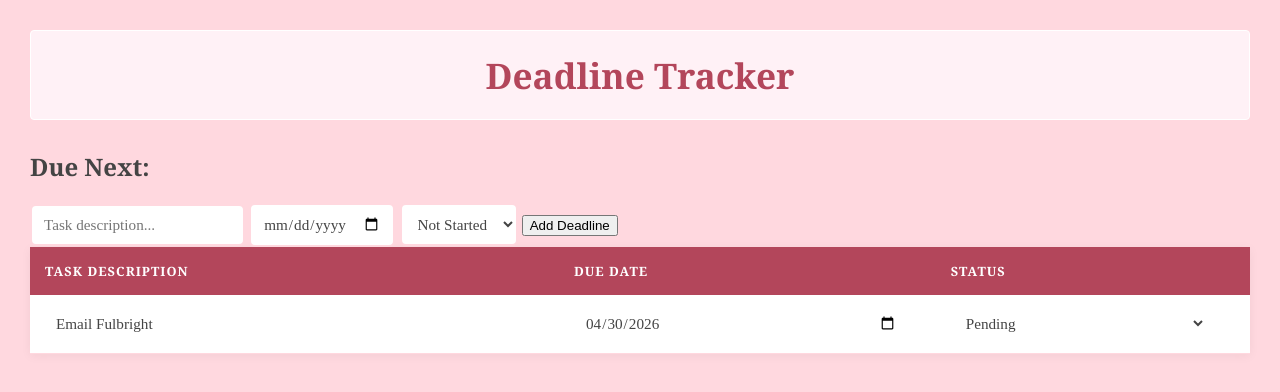
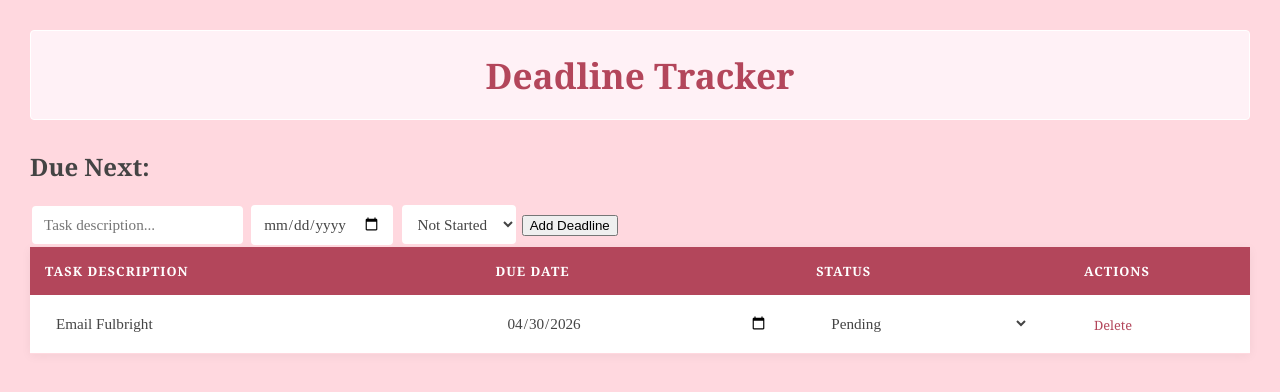
Before and after one commit to TierraCodes/CS322-Project2A, a Flask app: page / in a window 1280 px wide. Shown: the top 392 px of the page. Run offline with Flask 3, Linux system fonts and the light colour scheme.

Commit message:
implemented deletions

```diff
--- a/app.py
+++ b/app.py
@@ -40,3 +40,8 @@
         store.update(deadline_id, task, date, status)
 
     return redirect(url_for('home'))
+
+@app.route('/delete/<deadline_id>')
+def delete_deadline(deadline_id):
+    store.delete_deadline(deadline_id)
+    return redirect(url_for('home'))
--- a/templates/index.html
+++ b/templates/index.html
@@ -23,6 +23,7 @@
                     <th>Task Description</th>
                     <th>Due Date</th>
                     <th>Status</th>
+                    <th>Actions</th>
                 </tr>
             </thead>
             <tbody>
@@ -37,13 +38,17 @@
                     <td>
                         <select name="status" class="status-select">
                             <option value="not_started" {% if d.status == 'not_started' %}selected{% endif %}>Not Started</option>
-
                             <option value="started" {% if d.status == 'started' %}selected{% endif %}>Started</option>
-
                             <option value="pending" {% if d.status == 'pending' %}selected{% endif %}>Pending</option>
-
                             <option value="finished" {% if d.status == 'finished' %}selected{% endif %}>Finished</option>
                         </select>
+                    </td>
+                    <td>
+                        <a href="{{ url_for('delete_deadline', deadline_id=d.id) }}"
+                           class="btn-delete"
+                           onclick="return confirm('Are you sure you want to delete this?')">
+                           Delete
+                        </a>
                     </td>
 
                 </tr>
```
